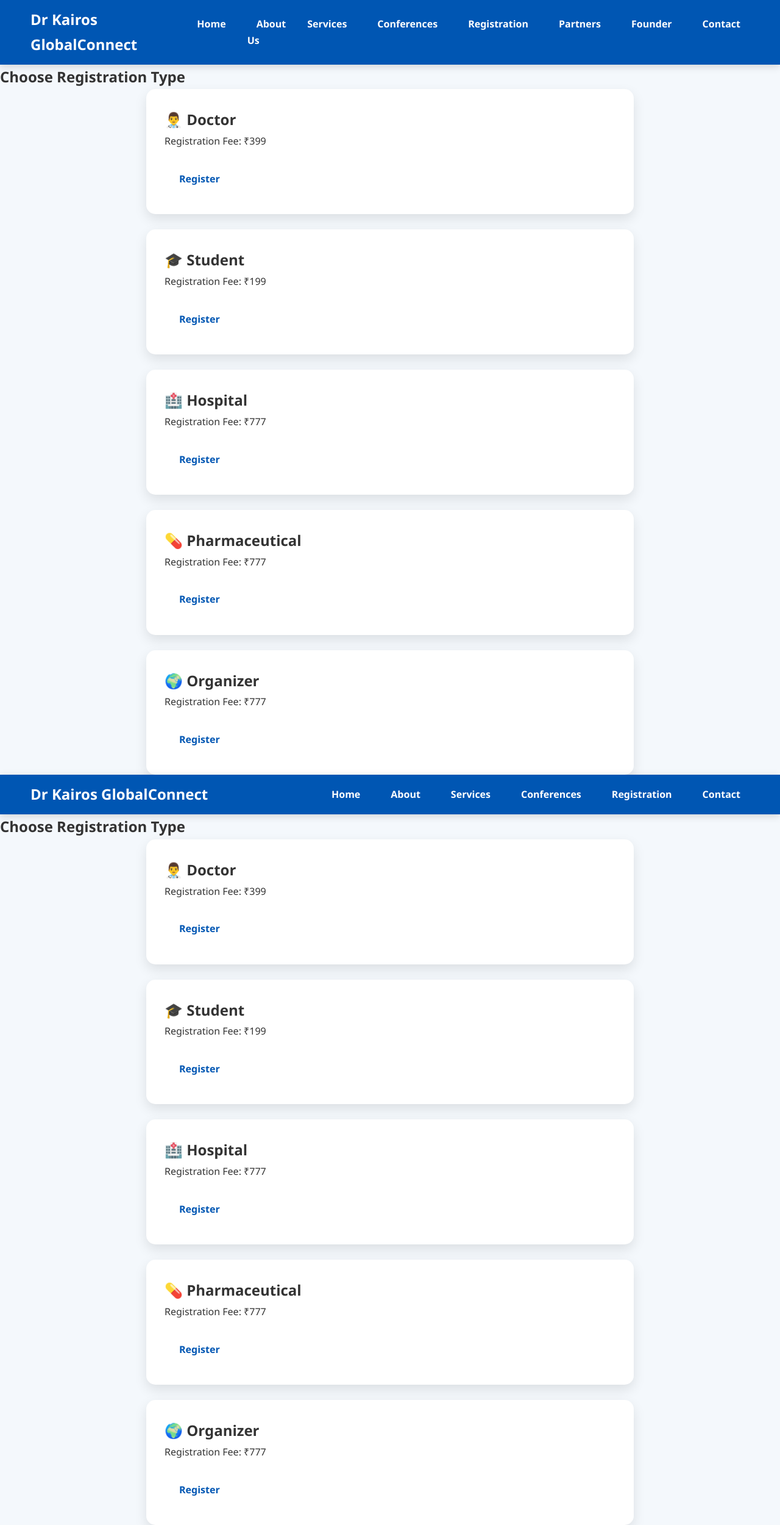
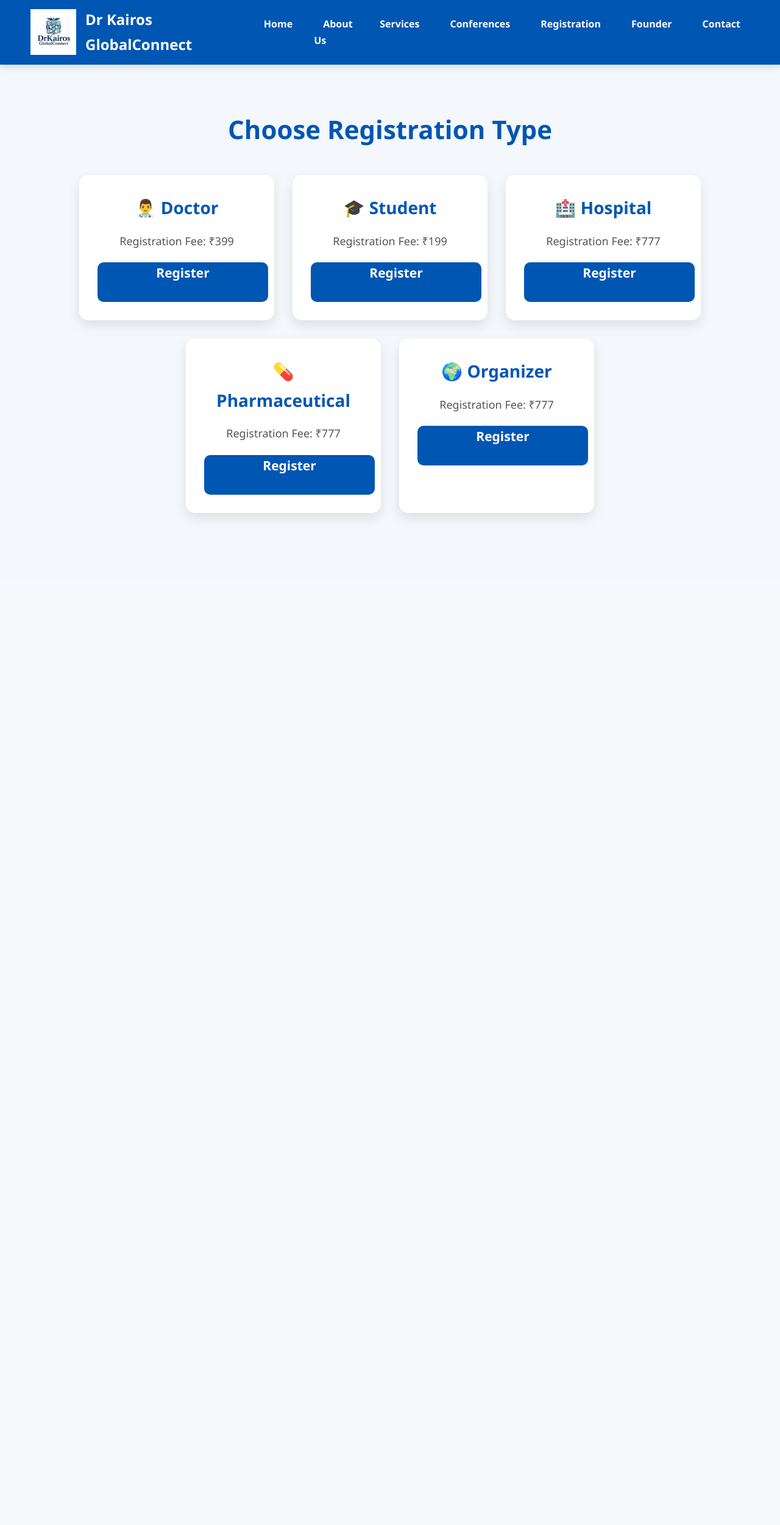
Before and after one commit to drkairosglobalconnect/dr-kairos-globalconnect, a Flask app: page /registration in a window 1280 px wide. Shown: the whole page at 61% size. After the commit the page ends 851 px from the top, so only its background shows below. Run offline with Flask 3, Linux system fonts and the light colour scheme.

Commit message:
Updated Dr Kairos GlobalConnect website

```diff
--- a/static/style.css
+++ b/static/style.css
@@ -47,6 +47,7 @@ nav{
     width:75px;
     height:75px;
     object-fit:contain;
+    display:block;
 }
 
 .logo h2{
@@ -74,67 +75,80 @@ nav ul li a:hover{
     background:white;
     color:#0056b3;
 }
-
 /* ==========================================
    HERO SECTION
 ========================================== */
 
 .hero{
-    min-height:88vh;
-    background:linear-gradient(135deg,#0056b3,#0096db);
+    min-height:85vh;
+    background:#f4f8fc;
     display:flex;
     justify-content:center;
     align-items:center;
     text-align:center;
-    color:white;
     padding:80px 40px;
 }
 
 .hero-content{
-    max-width:1000px;
+    max-width:1200px;
+    width:100%;
 }
 
 .hero h1{
-    font-size:55px;
-    margin-bottom:20px;
+    font-size:60px;
+    color:#0056b3;
+    font-weight:700;
+    margin-bottom:25px;
 }
 
 .hero h2{
-    font-size:30px;
-    font-weight:500;
-    margin-bottom:25px;
+    font-size:34px;
+    color:#222;
+    font-weight:600;
+    margin-bottom:30px;
 }
 
 .hero p{
-    font-size:19px;
-    margin-bottom:40px;
-    line-height:1.9;
+    max-width:1000px;
+    margin:0 auto 60px;
+    font-size:22px;
+    color:#444;
+    line-height:1.8;
 }
 
-/* Hero Buttons */
+/* ================= HERO BUTTONS ================= */
 
 .hero-buttons{
     display:flex;
     justify-content:center;
+    align-items:center;
     flex-wrap:wrap;
-    gap:18px;
+    gap:25px;
 }
 
 .btn{
-    display:inline-block;
-    background:white;
-    color:#0056b3;
+    display:flex;
+    justify-content:center;
+    align-items:center;
+
+    min-width:280px;
+    height:65px;
+
+    background:#0056b3;
+    color:white;
     text-decoration:none;
-    padding:14px 24px;
-    border-radius:8px;
-    font-weight:bold;
+
+    border-radius:10px;
+
+    font-size:21px;
+    font-weight:600;
+
     transition:.3s;
 }
 
 .btn:hover{
     background:#003d80;
-    color:white;
-    transform:translateY(-4px);
+    transform:translateY(-5px);
 }
 
 /* ==========================================
@@ -492,36 +506,45 @@ footer p{
 }
 
 .registration-container{
-    max-width:800px;
-    margin:auto;
+    max-width:1400px;
+    margin:40px auto;
     display:flex;
-    flex-direction:column;
-    gap:25px;
+    justify-content:center;
+    align-items:stretch;
+    flex-wrap:wrap;
+    gap:30px;
 }
 
 .registration-card{
-    background:white;
+    width:320px;
+    background:#fff;
     padding:30px;
     border-radius:15px;
+    text-align:center;
     box-shadow:0 8px 20px rgba(0,0,0,0.1);
-    transition:.3s;
-    text-align:left;
+    transition:0.3s;
 }
 
 .registration-card:hover{
-    transform:translateY(-5px);
+    transform:translateY(-8px);
     box-shadow:0 15px 30px rgba(0,0,0,0.15);
 }
 
-.registration-card h3{
+.registration-card h2{
     color:#0056b3;
+    font-size:28px;
     margin-bottom:15px;
-    font-size:26px;
 }
 
 .registration-card p{
+    font-size:18px;
     margin-bottom:20px;
-    line-height:1.8;
+    color:#555;
+}
+
+.registration-card .btn{
+    width:100%;
+    display:block;
 }
 
 /* ==========================================
@@ -628,7 +651,7 @@ footer p{
 }
 
 .hero h1{
-        font-size:34px;
+    font-size:38px;
 }
 
 .hero h2{
@@ -636,18 +659,21 @@ footer p{
 }
 
 .hero p{
-        font-size:17px;
+    font-size:18px;
+    max-width:100%;
 }
 
 .hero-buttons{
     flex-direction:column;
+    gap:15px;
 }
 
 .btn{
     width:100%;
-        max-width:320px;
+    max-width:350px;
+    min-width:auto;
+    font-size:18px;
 }
-
     .about-section,
     .home-block,
     .services,
@@ -689,6 +715,12 @@ footer p{
     }
 
     .registration-container{
+    flex-direction:column;
+    align-items:center;
+}
+
+.registration-card{
     width:100%;
+    max-width:350px;
 }
 }
--- a/templates/registration.html
+++ b/templates/registration.html
@@ -14,8 +14,9 @@
 
 <nav>
     <div class="logo">
-        <h2>Dr Kairos GlobalConnect</h2>
-    </div>
+    <img src="{{ url_for('static', filename='logo.png') }}" alt="Logo">
+    <h2>Dr Kairos GlobalConnect</h2>
+</div>
 
     <ul>
            <li><a href="/">Home</a></li>
@@ -23,13 +24,12 @@
             <li><a href="/services">Services</a></li>
             <li><a href="/conferences">Conferences</a></li>
             <li><a href="/registration">Registration</a></li>
-            <li><a href="/partners">Partners</a></li>
             <li><a href="/founder">Founder</a></li>
             <li><a href="/contact">Contact</a></li>
     </ul>
 </nav>
 
-<section class="registration">
+<section class="registration-section">
 
 <h1>Choose Registration Type</h1>
 
@@ -70,74 +70,5 @@
 </section>
 
 </body>
-</html><!DOCTYPE html>
-<html lang="en">
 
-<head>
-    <meta charset="UTF-8">
-    <meta name="viewport" content="width=device-width, initial-scale=1.0">
-    <title>Registration | Dr Kairos GlobalConnect</title>
-
-    <link rel="stylesheet"
-          href="{{ url_for('static', filename='style.css') }}">
-</head>
-
-<body>
-
-<nav>
-    <div class="logo">
-        <h2>Dr Kairos GlobalConnect</h2>
-    </div>
-
-    <ul>
-        <li><a href="/">Home</a></li>
-        <li><a href="/about">About</a></li>
-        <li><a href="/services">Services</a></li>
-        <li><a href="/conferences">Conferences</a></li>
-        <li><a href="/registration">Registration</a></li>
-        <li><a href="/contact">Contact</a></li>
-    </ul>
-</nav>
-
-<section class="registration">
-
-<h1>Choose Registration Type</h1>
-
-<div class="registration-container">
-
-<div class="registration-card">
-<h2>👨‍⚕️ Doctor</h2>
-<p>Registration Fee: ₹399</p>
-<a href="/doctor" class="btn">Register</a>
-</div>
-
-<div class="registration-card">
-<h2>🎓 Student</h2>
-<p>Registration Fee: ₹199</p>
-<a href="/student" class="btn">Register</a>
-</div>
-
-<div class="registration-card">
-<h2>🏥 Hospital</h2>
-<p>Registration Fee: ₹777</p>
-<a href="/hospital" class="btn">Register</a>
-</div>
-
-<div class="registration-card">
-<h2>💊 Pharmaceutical</h2>
-<p>Registration Fee: ₹777</p>
-<a href="/pharma" class="btn">Register</a>
-</div>
-
-<div class="registration-card">
-<h2>🌍 Organizer</h2>
-<p>Registration Fee: ₹777</p>
-<a href="/organizer" class="btn">Register</a>
-</div>
-
-</div>
-
-</section>
-
-</body>
 </html>
```
Also changed, not shown: templates/home.html (+12 -47 lines), templates/index.html (+10 -26 lines). Lines whose indentation alone changed are shown as unchanged.
